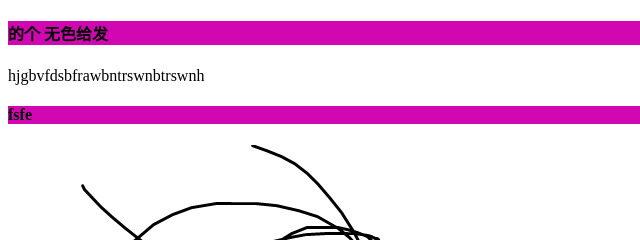
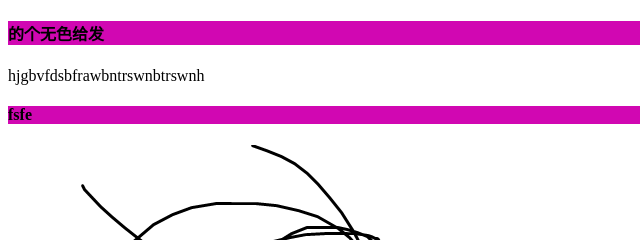
Before and after one commit to wohenpangma/Home, a website: page src/jj.html in a window 1280 px wide. Shown: the top 240 px of the page, 0-640 px from the left. Drawn offline with nearby package versions, Linux system fonts and the light colour scheme; files that its build step writes are made by us from their sources.

Commit message:
Update jj.html

```diff
--- a/src/jj.html
+++ b/src/jj.html
@@ -6,15 +6,9 @@
     <title></title>
 </head>
 <body>
-
-
     <h4>
-        的个
-
-        无色给发
-
+        的个无色给发
     </h4>
-
     hjgbvfdsbfrawbntrswnbtrswnh
     <h4>
         fsfe
```
